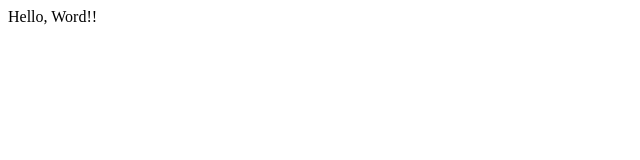
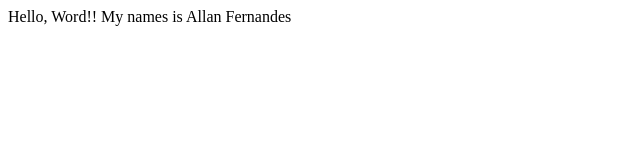
Before and after one commit to All4nFernandes/Demo_web, a plain HTML site: page web.html in a window 1280 px wide. Shown: the whole page, without its empty margins (0-640 px from the left). Drawn offline with Linux system fonts and the light colour scheme.

Commit message:
Update web.html

```diff
--- a/web.html
+++ b/web.html
@@ -7,5 +7,6 @@
 </head>
 <body>
     Hello, Word!!
+    My names is Allan Fernandes
 </body>
 </html>
```
